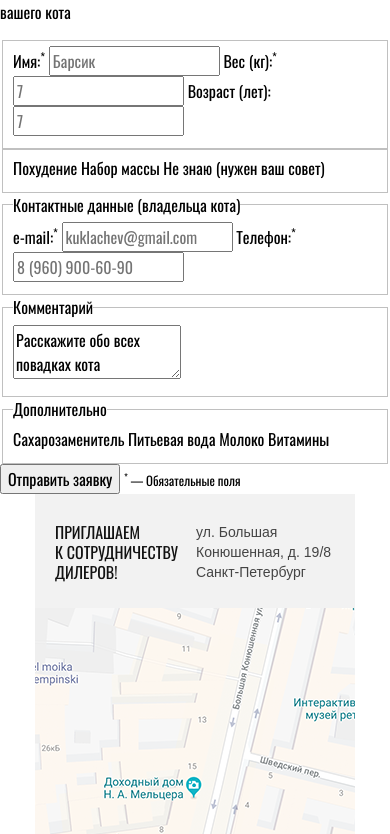
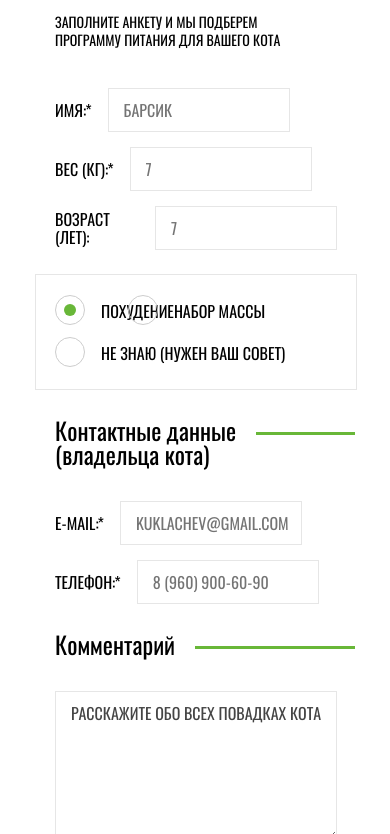
Before and after one commit to ArtiGraphics/799215-cat-energy, a website: page source/form.html in a window 390 px wide. Shown: the part 351-1185 px from the top of the page. Drawn offline with nearby package versions, Linux system fonts and the light colour scheme; files that its build step writes are made by us from their sources.

Commit message:
Сверстал form.html mobile

```diff
--- a/source/form.html
+++ b/source/form.html
@@ -36,56 +36,59 @@
   </header>
 
   <main class="page-main">
-    <h1 class="page-main__tittle">Подбор товара</h1>
-    <p class="page-main__description">Заполните анкету и мы подберем программу питания для вашего кота</p>
     <section class="form">
-      <div class="form__wrapper">
+      <h1 class="form__main-title">Подбор программы</h1>
+      <p class="form__description">Заполните анкету и мы подберем программу питания для вашего кота</p>
       <form class="form__list" method="get" action="https://echo.htmlacademy.ru">
-          <fieldset class="form__item">
+        <fieldset class="form__item form__item--cat-info">
           <legend class="visually-hidden">Информация о коте</legend>
-            <label class="form__label" for="cat-name">Имя:<sup>*</sup></label>
+          <label class="form__label" for="cat-name">Имя:<sup>*</sup>
             <input class="form__input" type="text" name="cat-name" id="cat-name" value="" placeholder="Барсик">
-            <label class="form__label" for="cat-weight">Вес (кг):<sup>*</sup></label>
+          </label>
+          <label class="form__label" for="cat-weight">Вес (кг):<sup>*</sup>
             <input class="form__input" type="text" name="cat-weight" id="cat-weight" value="" placeholder="7">
-            <label class="form__label" for="cat-age">Возраст (лет):</label>
+          </label>
+          <label class="form__label" for="cat-age">Возраст (лет):
             <input class="form__input" type="text" name="cat-age" id="cat-age" value="" placeholder="7">
+          </label>
         </fieldset>
-          <fieldset class="form__item">
-            <legend class="visually-hidden">Что нужно вашему коту?</legend>
-            <input class="visually-hidden" type="radio" name="program" id="slim" checked>
-            <label class="form__label" for="slim">Похудение</label>
-            <input class="visually-hidden" type="radio" name="program" id="pro">
-            <label class="form__label" for="pro">Набор массы</label>
-            <input class="visually-hidden" type="radio" name="program" id="advice">
-            <label class="form__label" for="advice">Не знаю (нужен ваш совет)</label>
+        <fieldset class="form__item form__item--cat-need">
+          <legend class="visually-hidden ">Что нужно вашему коту?</legend>
+          <input class="visually-hidden form__item--cat-need-input" type="radio" name="program" id="slim" checked>
+          <label class="form__label form__label--cat-need" for="slim">Похудение</label>
+          <input class="visually-hidden form__item--cat-need-input" type="radio" name="program" id="pro">
+          <label class="form__label form__label--cat-need" for="pro">Набор массы</label>
+          <input class="visually-hidden form__item--cat-need-input" type="radio" name="program" id="unknown">
+          <label class="form__label form__label--cat-need" for="unknown">Не знаю (нужен ваш совет)</label>
         </fieldset>
-          <fieldset class="form__item">
-            <legend class="form__title">Контактные данные (владельца кота)</legend>
-            <label class="form__label" for="email">e-mail:<sup>*</sup></label>
+        <fieldset class="form__item form__item--man">
+          <legend class="form__title">Контактные&nbsp;данные (владельца кота)</legend>
+          <label class="form__label" for="email">e-mail:<sup>*</sup>
             <input class="form__input" type="email" name="email" id="email" value="" placeholder="kuklachev@gmail.com">
-            <label class="form__label" for="tel">Телефон:<sup>*</sup></label>
+          </label>
+          <label class="form__label" for="tel">Телефон:<sup>*</sup>
             <input class="form__input" type="tel" name="tel" id="tel" value="" placeholder="8 (960) 900-60-90">
+          </label>
         </fieldset>
         <fieldset class="form__item">
           <legend class="form__title">Комментарий</legend>
           <label class="visually-hidden" for="comment">Ваш коментарий:</label>
           <textarea class="form__comment" name="comment" id="comment">Расскажите обо всех повадках кота</textarea>
         </fieldset>
-          <fieldset class="form__item">
-            <legend class="form__title">Дополнительно</legend>
-            <input class="visually-hidden" type="checkbox" name="sweetener" id="sweetener" checked>
-            <label class="form__label" for="sweetener">Сахарозаменитель</label>
-            <input class="visually-hidden" type="checkbox" name="drinking-water" id="drinking-water">
-            <label class="form__label" for="drinking-water">Питьевая вода</label>
-            <input class="visually-hidden" type="checkbox" name="milk" id="milk">
-            <label class="form__label" for="milk">Молоко</label>
-            <input class="visually-hidden" type="checkbox" name="vitamins" id="vitamins">
-            <label class="form__label" for="vitamins">Витамины</label>
+        <fieldset class="form__item form__item--more">
+          <legend class="form__title form__title--more">Дополнительно</legend>
+          <input class="visually-hidden form__input--more" type="checkbox" name="sweetener" id="sweetener" checked>
+          <label class="form__label form__label--more" for="sweetener">Сахарозаменитель</label>
+          <input class="visually-hidden form__input--more" type="checkbox" name="drinking-water" id="drinking-water">
+          <label class="form__label form__label--more" for="drinking-water">Питьевая вода</label>
+          <input class="visually-hidden form__input--more" type="checkbox" name="milk" id="milk">
+          <label class="form__label form__label--more" for="milk">Молоко</label>
+          <input class="visually-hidden form__input--more" type="checkbox" name="vitamins" id="vitamins">
+          <label class="form__label form__label--more" for="vitamins">Витамины</label>
         </fieldset>
-          <input class="form__button" type="submit" name="" value="Отправить заявку">
+        <input class="form__button" type="submit" name="submit_application" value="Отправить заявку">
         <small class="form__required-fields"><sup>*</sup> — Обязательные поля</small>
       </form>
-      </div>
     </section>
   </main>
 
--- /dev/null
+++ b/source/sass/blocks/form.scss
@@ -0,0 +1,208 @@
+.form {
+  display: flex;
+  flex-wrap: wrap;
+  width: 320px;
+  margin: 0 auto;
+  margin-top: 15px;
+}
+
+.form__main-title {
+  font-size: 36px;
+  line-height: 60px;
+  font-weight: 400;
+  color: rgb(17, 17, 17);
+  margin-left: 20px;
+  margin-bottom: 11px;
+}
+
+.form__description {
+  font-size: 14px;
+  line-height: 18px;
+  text-transform: uppercase;
+  width: 230px;
+  margin-left: 20px;
+  margin-bottom: 39px;
+}
+
+.form__list {
+  display: flex;
+  flex-wrap: wrap;
+}
+
+
+.form__item {
+  display: flex;
+  flex-wrap: wrap;
+  flex-grow: 1;
+  width: 240px;
+  margin: 0;
+  padding: 0;
+  margin-left: 20px;
+  margin-right: 20px;
+  margin-bottom: 9px;
+  border: none;
+
+  &--cat-need {
+    padding-top: 27px;
+    padding-bottom: 3px;
+    padding-left: 65px;
+    border: 1px solid rgb(230, 230, 230);
+    margin: 0;
+    margin-bottom: 28px;
+  }
+
+  &--man {
+    margin-bottom: 13px;
+  }
+}
+
+.form__title {
+  position: relative;
+  font-size: 24px;
+  line-height: 24px;
+  max-width: 200px;
+  margin: 0;
+  padding: 0;
+  padding-right: 20px;
+  margin-bottom: 35px;
+  background-color: rgb(255, 255, 255);
+
+  &::after {
+    content: "";
+    position: absolute;
+    z-index: -1;
+    top: 14px;
+    left: 0;
+    width: 300px;
+    height: 3px;
+    background-color: rgb(104, 183, 56);
+  }
+}
+
+.form__label {
+  display: flex;
+  align-items: center;
+  font-size: 16px;
+  line-height: 18px;
+  text-transform: uppercase;
+  margin-bottom: 15px;
+
+  &--cat-need {
+    position: relative;
+    margin-bottom: 24px;
+
+    &::before {
+      content: "";
+      position: absolute;
+      width: 28px;
+      height: 28px;
+      top: -7px;
+      left: -46px;
+      border: 1px solid rgb(205, 205, 205);
+      border-radius: 50%;
+    }
+  }
+}
+
+.form__item--cat-need-input:checked + label::after {
+  content: "";
+  position: absolute;
+  width: 12px;
+  height: 12px;
+  top: 2px;
+  left: -37px;
+  border-radius: 50%;
+  background-color: rgb(104, 183, 56);
+}
+
+.form__label sup,
+.form__required-fields sup{
+  font-size: 100%;
+  top: 0;
+  left: -1px;
+}
+
+.form__input {
+  flex-grow: 1;
+  text-transform: uppercase;
+  padding-top: 12px;
+  padding-bottom: 12px;
+  padding-left: 15px;
+  border: 1px solid rgb(230, 230, 230);
+  margin-left: 15px;
+  /*color: rgb(68, 68, 68);*/
+}
+
+.form__comment {
+  text-transform: uppercase;
+  width: 263px;
+  height: 137px;
+  padding-top: 9px;
+  padding-left: 15px;
+  margin-bottom: 19px;
+  border: 1px solid rgb(230, 230, 230);
+  color: rgb(68, 68, 68);
+}
+
+.form__title--more {
+  margin-bottom: 40px;
+}
+
+.form__label--more {
+  position: relative;
+  padding-left: 46px;
+  margin-bottom: 24px;
+  color: rgb(17, 17, 17);
+
+  &::before {
+    content: "";
+    position: absolute;
+    top: -5px;
+    left: 0;
+    box-sizing: border-box;
+    width: 30px;
+    height: 30px;
+    border: 1px solid rgb(207, 207, 207);
+  }
+}
+
+.form__input--more:checked + label::after {
+  content: "";
+  position: absolute;
+  box-sizing: border-box;
+  width: 20px;
+  height: 12px;
+  top: 1px;
+  left: 5px;
+  border-left: 2px solid rgb(104, 183, 56);
+  border-bottom: 2px solid rgb(104, 183, 56);
+  border-radius: 2px;
+  transform: rotate(-45deg);
+}
+
+.form__button {
+  display: inline-block;
+  vertical-align: center;
+  font-size: 16px;
+  line-height: 20px;
+  font-weight: 400;
+  text-align: center;
+  text-transform: uppercase;
+  width: 100%;
+  padding-top: 10px;
+  padding-bottom: 10px;
+  border: none;
+  margin: 9px 20px;
+  margin-bottom: 21px;
+  color: rgb(255, 255, 255);
+  background-color: $green;
+}
+
+.form__required-fields {
+  font-family: "Arial";
+  font-size: 14px;
+  line-height: 16px;
+  margin: 0 auto;
+  margin-bottom: 32px;
+  color: rgb(68, 68, 68);
+}
--- a/source/sass/standard/scaffolding.scss
+++ b/source/sass/standard/scaffolding.scss
@@ -22,7 +22,9 @@ img {
   height: auto;
 }
 
-.visually-hidden:not(:focus):not(:active) {
+.visually-hidden:not(:focus):not(:active),
+input[type="checkbox"].visually-hidden,
+input[type="radio"].visually-hidden {
   position: absolute;
 
   width: 1px;
--- a/source/sass/style.scss
+++ b/source/sass/style.scss
@@ -25,6 +25,9 @@
 @import "blocks/main-catalog.scss";
 @import "blocks/additional-catalog.scss";
 
+/* form.html */
+@import "blocks/form.scss";
+
 /* Footer */
 @import "blocks/page-footer.scss";
 @import "blocks/contacts.scss";
```
Lines whose indentation alone changed are shown as unchanged.
